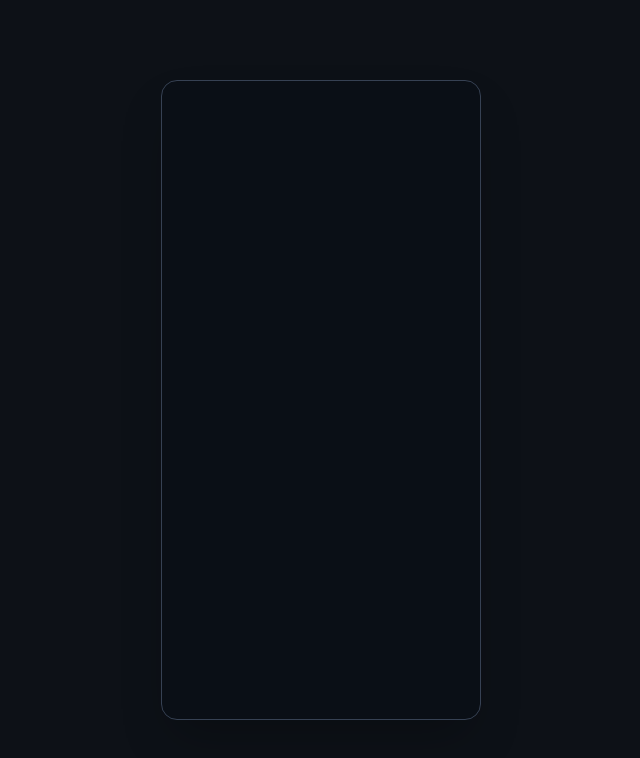
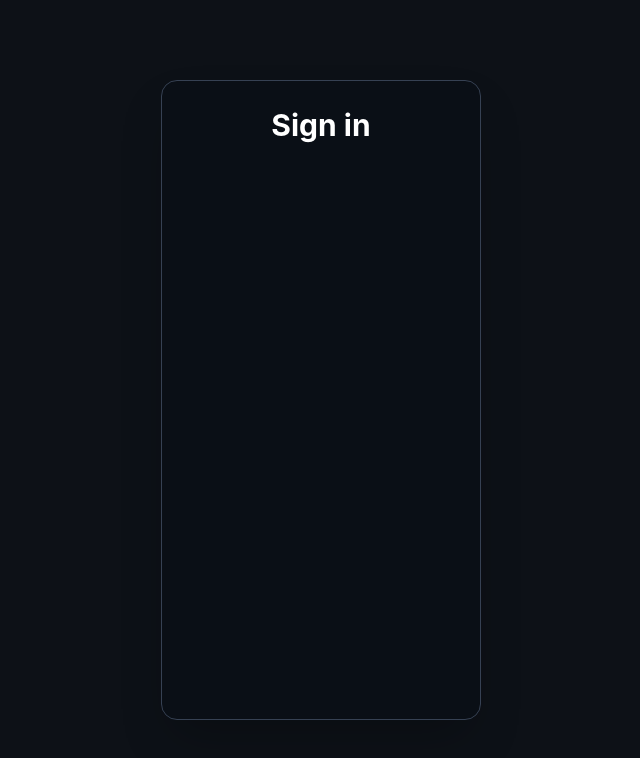
Before and after one commit to rigby200602/expense-tracking, a React (Vite) app: page /sign-in in a window 1280 px wide. Shown: the top 758 px of the page, without its empty margins (319-959 px from the left). Built offline with nearby package versions, Linux system fonts and the light colour scheme.

Commit message:
fix: add padding to SignIn component for improved layout

```diff
--- a/src/pages/SignIn.tsx
+++ b/src/pages/SignIn.tsx
@@ -2,8 +2,8 @@
 const SignIn = () => {
   return (
     <div className="flex justify-center items-center text-white h-screen my-auto">
-      <div className="bg-[#0A0F16] border border-gray-700 rounded-2xl shadow-2xl w-1/4 h-4/5 ">
-
+      <div className="bg-[#0A0F16] border border-gray-700 rounded-2xl shadow-2xl w-1/4 h-4/5 py-[2%]">
+        <p className="text-center text-3xl font-bold">Sign in</p>
       </div>
     </div>
   )
```
